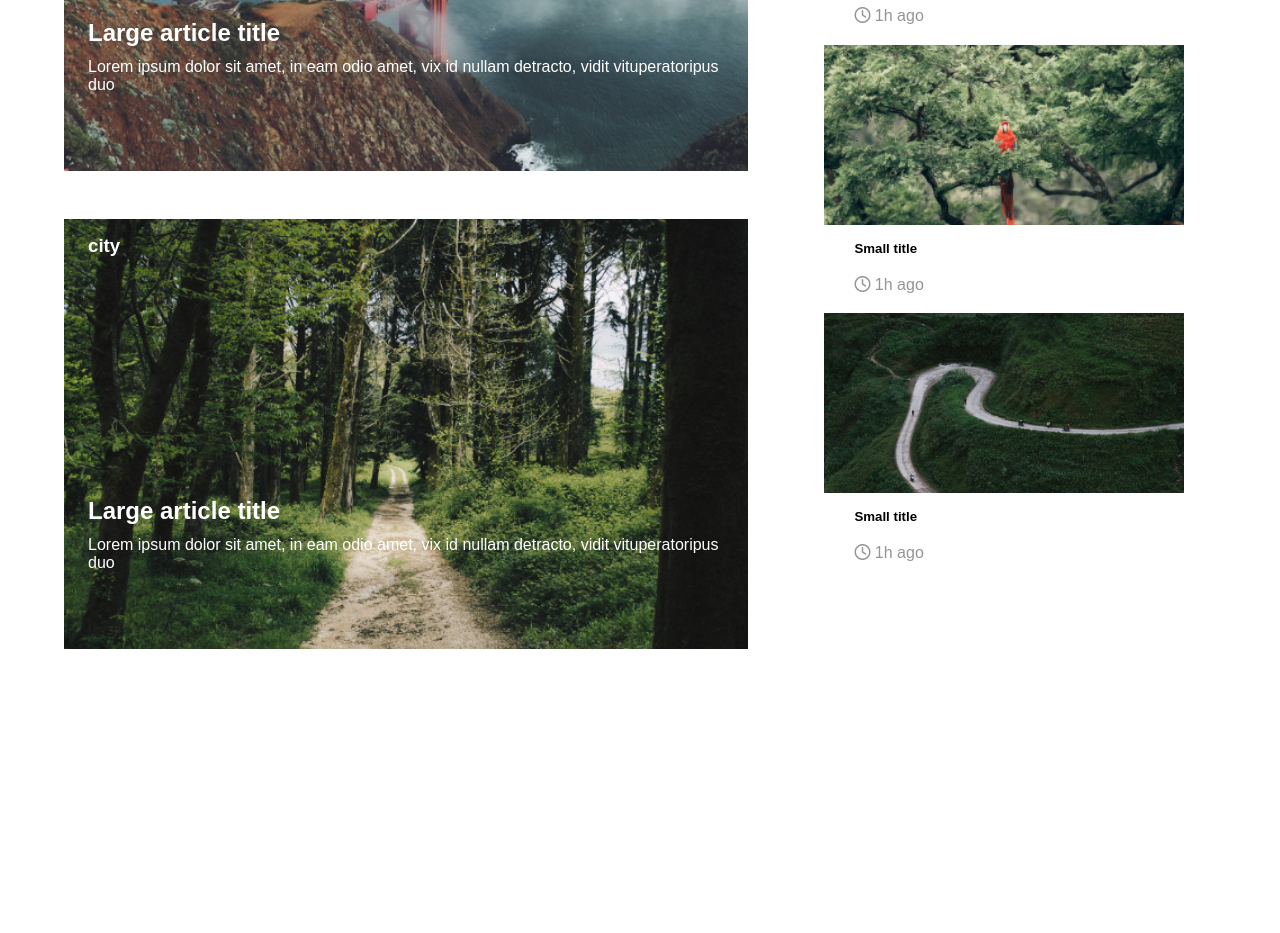
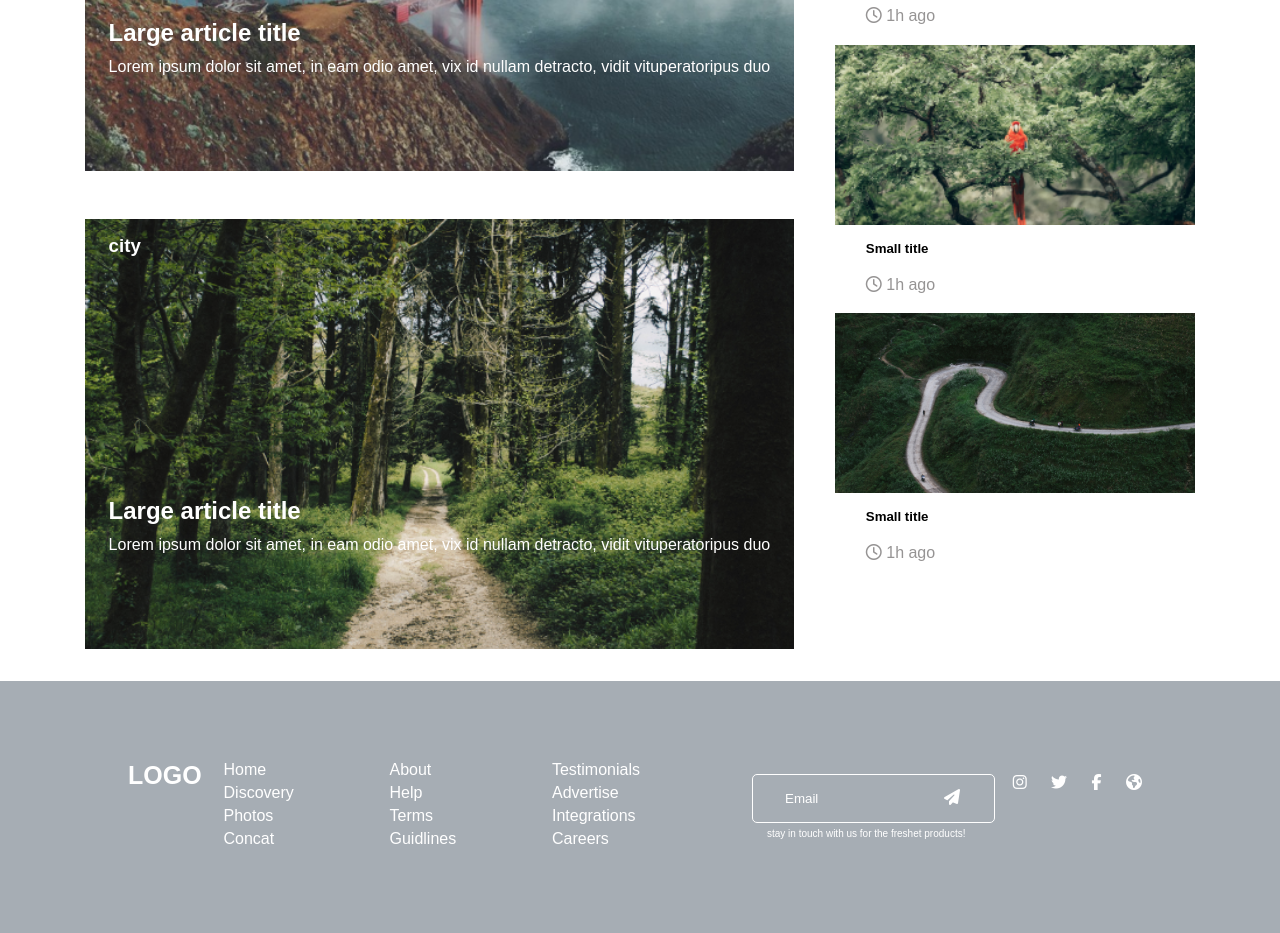
Before and after one commit to jaba777/Project-Of-Unilab, a plain HTML site: page index.html in a window 1280 px wide. Shown: the part 1421-2354 px from the top of the page. Before the commit the page ends 2102 px from the top, so only its background shows below. Drawn offline with Linux system fonts and the light colour scheme.

Commit message:
finish desktop page

```diff
--- a/css/main.css
+++ b/css/main.css
@@ -29,11 +29,17 @@ h1{
     display: flex;
     align-items: center;
     list-style: none;
+
 }
 
 .header-menu li{
     padding: 0 0.7rem;
     cursor: pointer;
+}
+.header-img{
+    position: absolute;
+    top: 8px;
+    right: 15px;
 }
 .home{
     font-weight: bold;
@@ -201,12 +207,13 @@ hr{
     display: flex;
     align-items: center;
     flex-wrap: wrap;
+    justify-content: space-around;
 }
 
 
 
 .city-river,.city-forrest{
-    width: 760px;
+    max-width: 760px;
     height: 430px;
     background-position: center;
     background-size: cover;
@@ -224,9 +231,7 @@ hr{
 }
 
 
-.happen{
-    max-width: 90%;
-}
+
 .city-box{
     padding: 1rem 1.5rem;
     display: flex;
@@ -242,3 +247,90 @@ hr{
 h5{
     color: #000;
 }
+.footer{
+    background-color: #A6ADB4;
+    width: 100%;
+    margin-bottom: 0;
+    color: #fff;
+    font-family: sans-serif;
+    padding: 5rem 10%;
+    display: flex;
+    align-items: center;
+    flex-wrap: wrap;
+    justify-content: space-between;
+}
+.footer-container_one{
+    display: flex;
+    width: 50%;
+    max-width: 100%;
+    justify-content: space-between;
+}
+.footer h1{
+    color: #fff;
+    font-size: 25px;
+}
+
+.footer-box1{
+    display: flex;
+    align-items: center;
+    justify-content: space-between;
+    width: 600px;
+    max-width: 900px;
+}
+ul{
+    list-style: none;
+    margin-left: 5%;
+}
+.footer-box1 ul li{
+    margin-bottom: 5px;
+}
+
+.footer-box1 ul li a{
+    color: #fff;
+    text-decoration: none;
+}
+
+.footer-box1 ul li a:hover{
+    color: #bbbaba;
+    text-decoration: underline;
+}
+
+.footer-box3 p{
+    font-size: 10px;
+    font-weight: 100;
+    margin-top: 5px;
+    margin-left: 15px;
+}
+
+.input-box{
+    position: relative;
+
+}
+
+.footer-container_two{
+    display: flex;
+    justify-content: space-between;
+    width: 400px;
+
+}
+
+.input-box input{
+    padding: 1rem 2rem;
+    border: none;
+    color: #fff;
+    background-color: #A6ADB4;
+    border: 1px solid #fff;
+    outline: none;
+    border-radius: 5px;
+}
+
+.input-box span{
+    position: absolute;
+    left: 12rem;
+    top: 0.9rem;
+    cursor: pointer;
+}
+.footer-icons span{
+    margin: 10px;
+    cursor: pointer;
+}
--- a/index.html
+++ b/index.html
@@ -21,10 +21,8 @@
             <li>DISCOVERY</li>
             <li>PHOTOS</li>
             <li>CONTACT</li>
-            <li>
-                <div class="header-img"><img src="./Image/christopher-campbell-28567-unsplash.png" alt="header of image"></div>
-            </li>
          </ul>
+         <div class="header-img"><img src="./Image/christopher-campbell-28567-unsplash.png" alt="header of image"></div>
         </header>
 
         <section class="discover">
@@ -186,6 +184,54 @@
 
         </section>
 
+        <footer class="footer">
+            <div class="footer-container_one">
+
+                <h1>LOGO</h1>
+                <div class="footer-box1">
+                    <ul>
+                     <li><a href="#">Home</a></li>
+                     <li><a href="#">Discovery</a></li>
+                     <li><a href="#">Photos</a></li>
+                     <li><a href="#">Concat</a></li>
+                    </ul>
+
+                    <ul>
+                        <li><a href="#">About</a></li>
+                        <li><a href="#">Help</a></li>
+                        <li><a href="#">Terms</a></li>
+                        <li><a href="#">Guidlines</a></li>
+                    </ul>
+
+                    <ul>
+                        <li><a href="#">Testimonials</a></li>
+                        <li><a href="#">Advertise</a></li>
+                        <li><a href="#">Integrations</a></li>
+                        <li><a href="#">Careers</a></li>
+                    </ul>
+
+                </div>
+
+            </div>
+
+            <div class="footer-container_two">
+                <div class="footer-box3">
+                    <div class="input-box">
+                        <input type="emaail" value="Email" />
+                        <span><i class="fas fa-paper-plane"></i></span>
+                    </div>
+                    <p>stay in touch with us for the freshet products!</p>
+                </div>
+                <div class="footer-icons">
+                    <span><i class="fab fa-instagram"></i></span>
+                    <span><i class="fab fa-twitter"></i></span>
+                    <span><i class="fab fa-facebook-f"></i></span>
+                    <span><i class="fas fa-globe-americas"></i></span>
+                </div>
+            </div>
+
+        </footer>
+
     </main>
 </body>
 </html>
```
